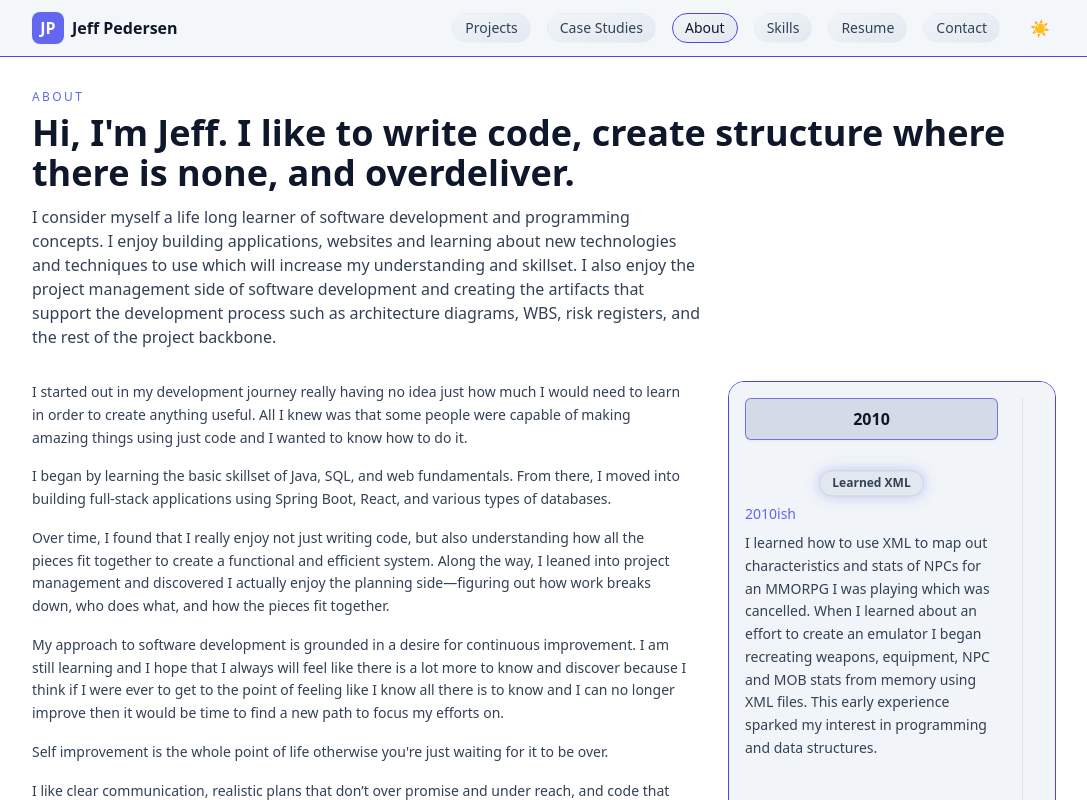
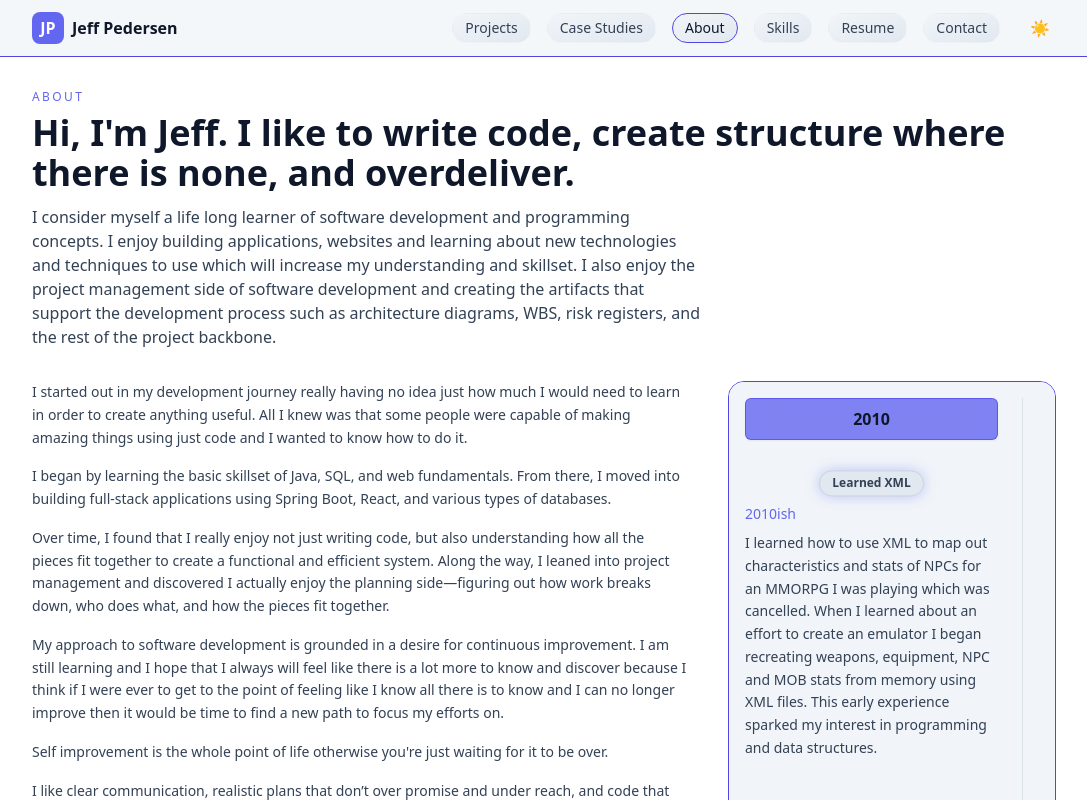
Before and after one commit to J-Pedersen/dev-portfolio, a React (Vite) app: page /about in a window 1280 px wide. Shown: the top 800 px of the page, without its empty margins (96-1183 px from the left). Built offline with nearby package versions, Linux system fonts and the light colour scheme; the HTML template or start-up script is replaced by a standard one.

Commit message:
updates to styles

```diff
--- a/src/components/Timeline.jsx
+++ b/src/components/Timeline.jsx
@@ -103,8 +103,8 @@ const Timeline = ({ items, mobile = false }) => {
               className={`
                 px-3 py-2 font-semibold text-slate-900 dark:text-slate-100 z-20 text-center
                 ${mobile
-                  ? "border border-brand-soft dark:border-brand-soft bg-slate-100 dark:bg-slate-900/80 backdrop-blur shadow-sm"
-                  : "sticky top-0 bg-slate-300/80 dark:bg-slate-900/60 backdrop-blur-md border border-brand-soft/70 dark:border-brand-soft/70 rounded-md shadow-sm"
+                  ? "border border-brand-soft dark:border-brand-soft bg-brand dark:bg-brand/80 backdrop-blur shadow-sm"
+                  : "sticky top-0 bg-brand/80 dark:bg-brand/60 backdrop-blur-md border border-brand-soft/70 dark:border-brand-soft/70 rounded-md shadow-sm"
                 }
               `}
             >
```
